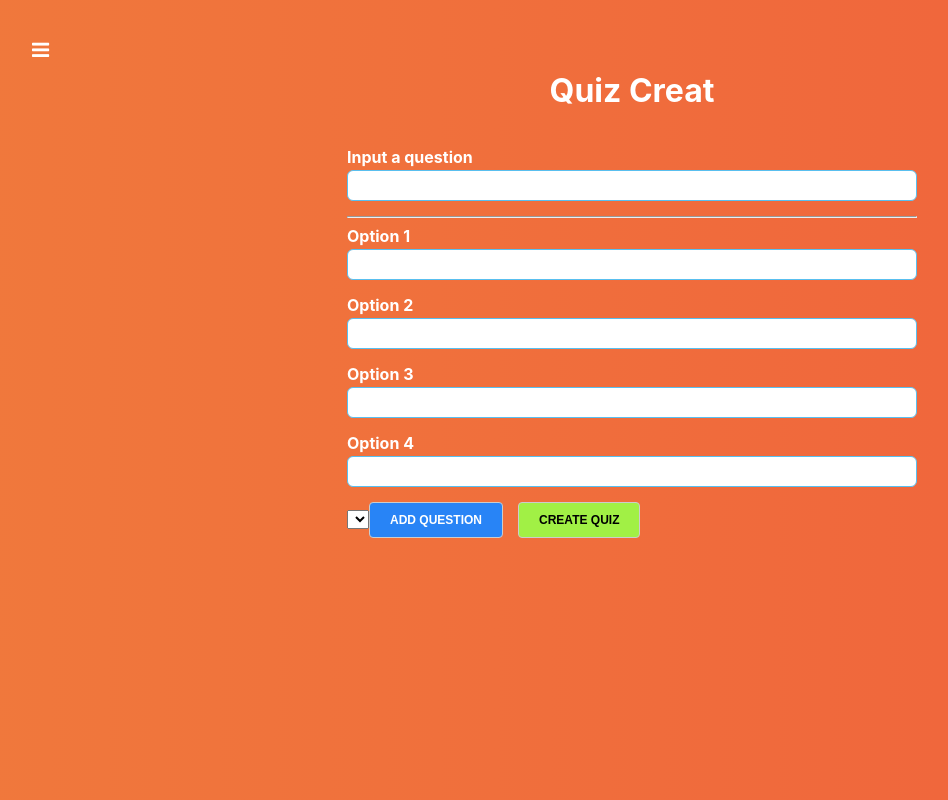
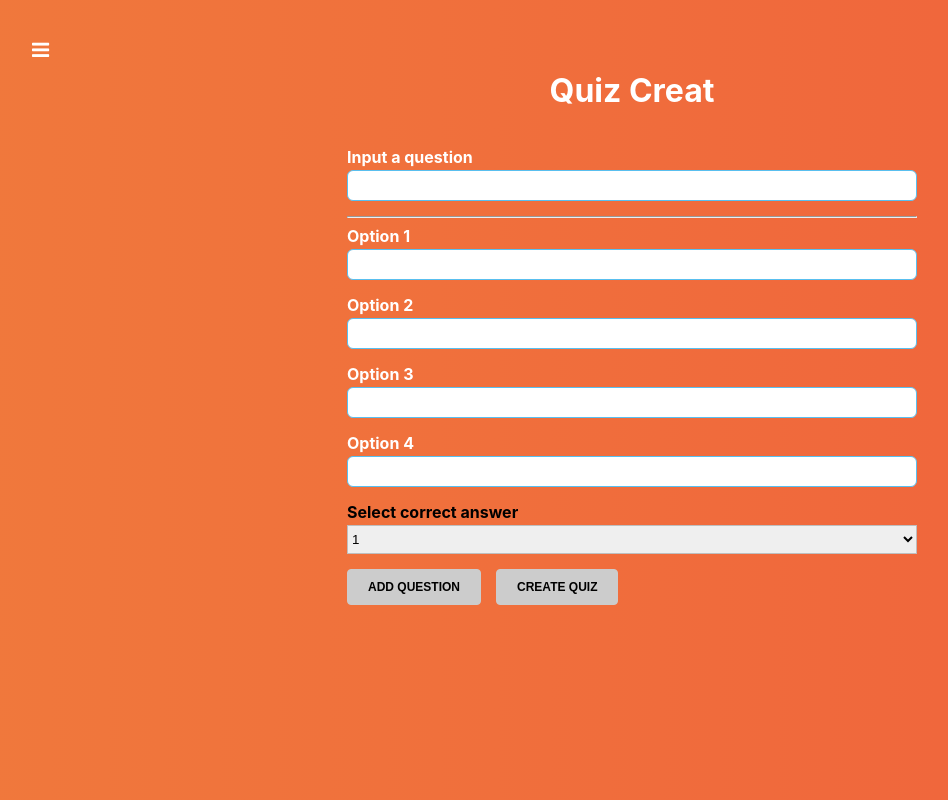
Before and after one commit to kola108/react-quiz-test-project, a React (Create React App) app: page /quiz-creator in a window 1280 px wide. Shown: the whole page, without its empty margins (8-956 px from the left). Built offline with nearby package versions, Linux system fonts and the light colour scheme.

Commit message:
quiz create functionality updated

```diff
--- /dev/null
+++ b/src/components/UI/select/Select.js
@@ -0,0 +1,28 @@
+import React from 'react'
+import style from './Select.module.css'
+
+const Select = props => {
+    return (
+        <div className={style.Select}>
+            <label htmlFor={props.selectId}>{props.label}</label>
+            <select
+                id={props.selectId}
+                value={props.value}
+                onChange={props.onChange}
+            >
+                { props.options.map((option, index) => {
+                    return (
+                        <option
+                            value={option.value}
+                            key={option.value + index}
+                        >
+                            {option.text}
+                        </option>
+                    )
+                })}
+            </select>
+        </div>
+    )
+}
+
+export default Select
--- /dev/null
+++ b/src/components/UI/select/Select.module.css
@@ -0,0 +1,21 @@
+.Select {
+    margin-bottom: 15px;
+}
+
+.Select label {
+    margin: 0 0 3px 0;
+    padding: 0;
+    font-weight: bold;
+    display: block;
+}
+
+.Select select {
+    display: block;
+    box-sizing: border-box;
+    border: 1px solid #bebebe;
+    margin: 0 0 5px;
+    height: 29px;
+    width: 100%;
+    outline: none;
+    transition: all 300ms ease-in-out;
+}
--- a/src/containers/QuizCreator/QuizCreator.js
+++ b/src/containers/QuizCreator/QuizCreator.js
@@ -1,16 +1,17 @@
 import React, {Component} from 'react';
 import style from './QuizCreator.module.css'
 import Button from '../../components/UI/Button/Button';
-import {createControl} from '../../shared/FormControlBuilder'
+import {createControl, validate, validateForm} from '../../shared/FormControlBuilder'
 import Input from "../../components/UI/input/Input";
 import Auxiliary from "../../hoc/Auxiliary/Auxiliary";
+import Select from "../../components/UI/select/Select"
 
 function createOptionControl(num) {
-    return createControl(createControl({
+    return createControl({
         id: num,
         label: `Option ${num}`,
         errorMessage: `The value can't be empty`
-    }, {required: true}))
+    }, {required: true})
 }
 
 function createFormControls() {
@@ -30,22 +31,63 @@
 
     state = {
         quiz: [],
-        formControls: createFormControls()
+        formControls: createFormControls(),
+        rightAnswerId: 1,
+        isFormValid: false
     }
 
     submitHandler = event => {
         event.preventDefault()
     }
 
-    addQuestionHandler = () => {
+    addQuestionHandler = event => {
+        event.preventDefault()
+
+        const quiz = [...this.state.quiz]
+        const index = quiz.length + 1
+
+        const {option1, option2, option3, option4} = this.state.formControls
+
+        const questionItem = {
+            question: this.state.formControls.question.value,
+            id: index,
+            rightAnswerId: this.state.rightAnswerId,
+            answers: [
+                {text: option1.value, id: option1.id},
+                {text: option2.value, id: option2.id},
+                {text: option3.value, id: option3.id},
+                {text: option4.value, id: option4.id},
+            ]
+        }
+
+        quiz.push(questionItem)
+
+        this.setState({
+            quiz,
+            formControls: createFormControls(),
+            rightAnswerId: 1,
+            isFormValid: false
+        })
+    }
+
+    createQuizHandler = event => {
+        event.preventDefault()
 
     }
 
-    createQuizHandler = () => {
+    changeHandler = (value, controlName) => {
+        const formControls = {...this.state.formControls}
+        const control = { ...formControls[controlName] }
 
-    }
+        control.touched = true
+        control.value = value
+        control.valid = validate(control.value, control.validation)
 
-    changeHandler = (value,controlName) => {
+        formControls[controlName] = control
+        this.setState({
+            formControls,
+            isFormValid: validateForm(formControls)
+        })
 
     }
 
@@ -71,7 +113,27 @@
         })
     }
 
+    selectChangeHandler = event => {
+        this.setState({
+            rightAnswerId: +event.target.value
+        })
+    }
+
     render() {
+        const select = <Select
+            label = "Select correct answer"
+            selectId = "quiz-creator-select"
+            value = {this.state.rightAnswerId}
+            onChange = {this.selectChangeHandler}
+            options = {[
+                {text: 1, value: 1},
+                {text: 2, value: 2},
+                {text: 3, value: 3},
+                {text: 4, value: 4},
+            ]}
+        />
+
+
         return (
             <div className={style.QuizCreator}>
                 <div>
@@ -81,15 +143,17 @@
 
                         { this.renderControls() }
 
-                        <select></select>
+                        { select }
 
                         <Button
                             type="primary"
                             onClick={this.addQuestionHandler}
+                            disabled={!this.state.isFormValid}
                         >Add question</Button>
                         <Button
                             type="success"
                             onClick={this.createQuizHandler}
+                            disabled={!this.state.quiz.length}
                         >Create Quiz</Button>
 
                     </form>
--- a/src/shared/FormControlBuilder.js
+++ b/src/shared/FormControlBuilder.js
@@ -7,3 +7,28 @@
         value: ''
     }
 }
+
+export function validate(value, validation = null) {
+    if (!validation) {
+        return true
+    }
+
+    let isValid = true
+
+    if (validation.required) {
+        isValid = value.trim() !== '' && isValid
+    }
+
+    return isValid
+}
+
+export function validateForm(formControls) {
+    let isFormValid = true
+    for (let control in formControls) {
+        if (formControls.hasOwnProperty(control)) {
+            isFormValid = formControls[control].valid && isFormValid
+        }
+    }
+
+    return isFormValid
+}
```
